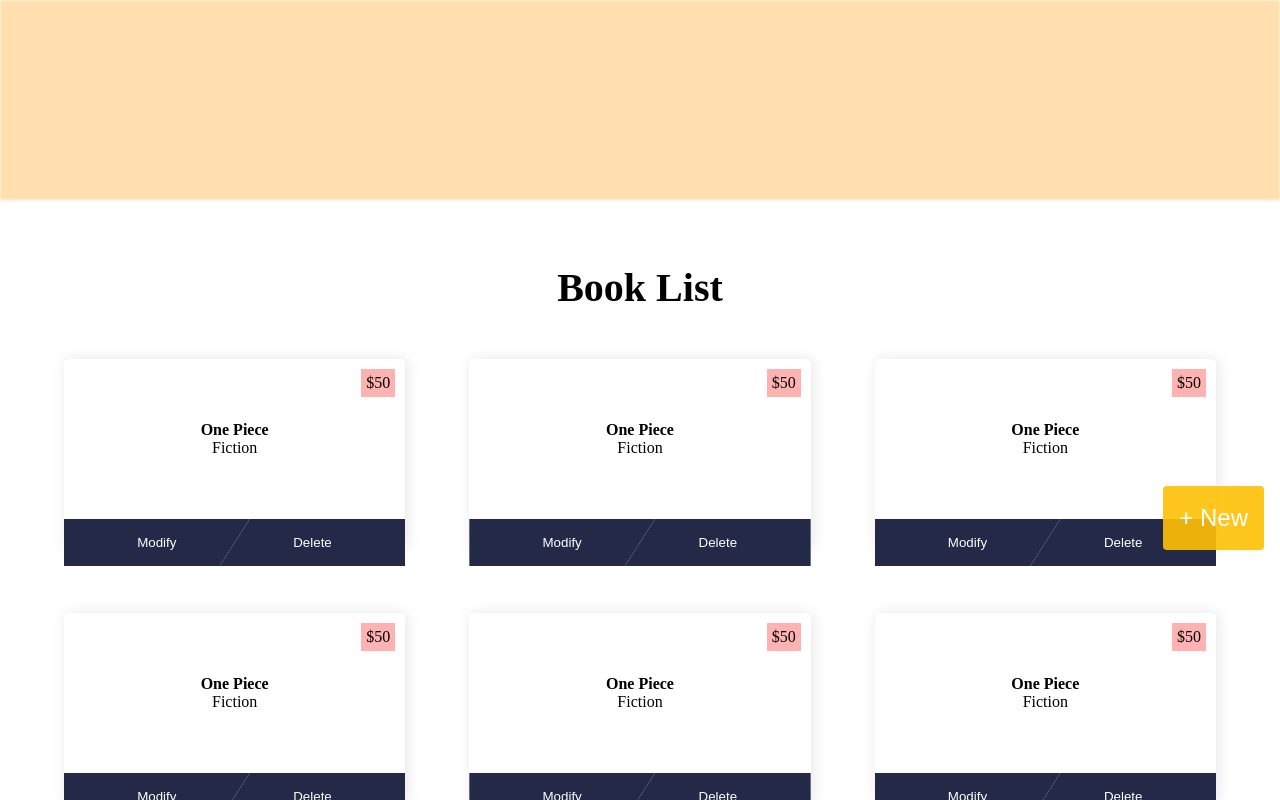
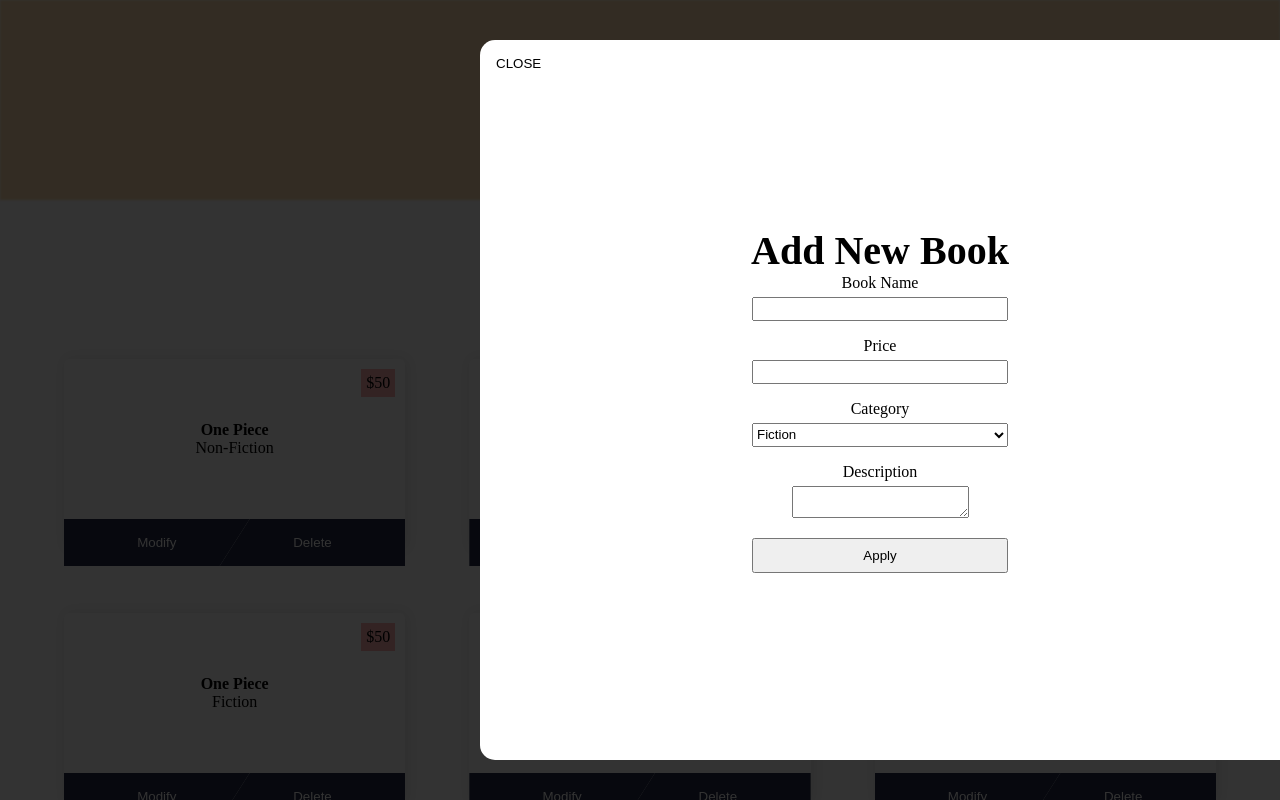
Before and after one commit to achowatt/bookstore, a React (Create React App) app: page / in a window 1280 px wide. Both pictures are taken after a click on the button "+ New". Shown: the top 800 px of the page. Built offline with nearby package versions, Linux system fonts and the light colour scheme.

Commit message:
Finish modify and add new functionality

```diff
--- a/src/App.js
+++ b/src/App.js
@@ -1,4 +1,4 @@
-import React from "react";
+import React, { useState } from "react";
 import styled from "styled-components";
 
 //Components
@@ -7,14 +7,41 @@
 import BooklistSection from "./components/BooklistSection";
 import HeaderSection from "./components/HeaderSection";
 
+//Book List
+import data from "./data";
+
 function App() {
+  const [modifying, setModifying] = useState(false);
+  const [addingNew, setAddingNew] = useState(false);
+  const [currentBook, setCurrentBook] = useState({
+    id: "",
+    name: "",
+    price: "",
+    category: "",
+    description: "",
+  });
+  const [currentBookList, setCurrentBookList] = useState(data());
+
   return (
     <AppStyle>
       <HeaderSection />
       <main>
-        <BooklistSection />
-        <PopupSection />
-        <AddNewButton />
+        <BooklistSection
+          setModifying={setModifying}
+          setCurrentBook={setCurrentBook}
+          currentBookList={currentBookList}
+        />
+        {(modifying || addingNew) && (
+          <PopupSection
+            setModifying={setModifying}
+            setAddingNew={setAddingNew}
+            currentBook={currentBook}
+            setCurrentBook={setCurrentBook}
+            currentBookList={currentBookList}
+            setCurrentBookList={setCurrentBookList}
+          />
+        )}
+        <AddNewButton setAddingNew={setAddingNew} />
       </main>
     </AppStyle>
   );
--- a/src/components/AddNewButton.js
+++ b/src/components/AddNewButton.js
@@ -1,8 +1,8 @@
 import React from "react";
 import styled from "styled-components";
 
-const AddNewButton = () => {
-  return <AddButton> + New </AddButton>;
+const AddNewButton = ({ setAddingNew }) => {
+  return <AddButton onClick={() => setAddingNew(true)}> + New </AddButton>;
 };
 
 const AddButton = styled.button`
@@ -20,6 +20,10 @@
   position: fixed;
   bottom: 250px;
   right: 1rem;
+
+  &:hover {
+    background: #ffb007;
+  }
 `;
 
 export default AddNewButton;
--- a/src/components/BookDetails.js
+++ b/src/components/BookDetails.js
@@ -2,20 +2,38 @@
 import { CardButtons } from "../styles/mixinStyle";
 import styled from "styled-components";
 
-const BookDetails = ({ id, name, price, category, description }) => {
+const BookDetails = ({
+  id,
+  name,
+  price,
+  category,
+  description,
+  setModifying,
+  setCurrentBook,
+}) => {
+  const modify = () => {
+    setModifying(true);
+    setCurrentBook({
+      id,
+      name,
+      category,
+      price,
+      description,
+    });
+  };
   return (
     <BookInfoCard id={id}>
-      <div class="wrapper">
-        <div class="book-info">
+      <div className="wrapper">
+        <div className="book-info">
           <h4>{name}</h4>
           <p>{category}</p>
-          <p class="price">${price}</p>
+          <p className="price">${price}</p>
         </div>
-        <div class="book-description">{description}</div>
+        <div className="book-description">{description}</div>
       </div>
 
       <div className="modify-delete-container">
-        <ModifyButton>Modify</ModifyButton>
+        <ModifyButton onClick={modify}>Modify</ModifyButton>
         <DeleteButton>Delete</DeleteButton>
       </div>
     </BookInfoCard>
--- a/src/components/BooklistSection.js
+++ b/src/components/BooklistSection.js
@@ -1,16 +1,13 @@
 import React from "react";
 import styled from "styled-components";
 import BookDetails from "./BookDetails";
-import data from "../data";
 
-const BooklistSection = () => {
-  const bookData = data();
-
+const BooklistSection = ({ setModifying, setCurrentBook, currentBookList }) => {
   return (
     <BookListContainer>
       <h2>Book List</h2>
-      <ul class="book-list">
-        {bookData.map((book) => (
+      <ul className="book-list">
+        {currentBookList.map((book) => (
           <BookDetails
             key={book.id}
             id={book.id}
@@ -18,6 +15,8 @@
             price={book.price}
             category={book.category}
             description={book.description}
+            setModifying={setModifying}
+            setCurrentBook={setCurrentBook}
           />
         ))}
       </ul>
--- a/src/components/FormSection.js
+++ b/src/components/FormSection.js
@@ -1,27 +1,120 @@
-import React from "react";
+import React, { useState } from "react";
 import styled from "styled-components";
+import { v4 as uuidv4 } from "uuid";
 
-const FormSection = () => {
+const FormSection = ({
+  currentBook,
+  setCurrentBook,
+  currentBookList,
+  setCurrentBookList,
+  setModifying,
+  setAddingNew,
+}) => {
+  const [inputName, setInputName] = useState(currentBook.name);
+  const [inputPrice, setInputPrice] = useState(currentBook.price);
+  const [categoryOption, setCategoryOption] = useState(currentBook.category);
+  const [inputDescription, setInputDescription] = useState(
+    currentBook.description
+  );
+
+  const editNameHandler = (e) => {
+    setInputName(e.target.value);
+  };
+
+  const editPriceHandler = (e) => {
+    setInputPrice(e.target.value);
+  };
+
+  const editCategoryHandler = (e) => {
+    setCategoryOption(e.target.value);
+  };
+
+  const editDescriptionHandler = (e) => {
+    setInputDescription(e.target.value);
+  };
+
+  const removePopup = () => {
+    setModifying(false);
+    setAddingNew(false);
+    setCurrentBook({
+      id: "",
+      name: "",
+      price: "",
+      category: "",
+      description: "",
+    });
+  };
+
+  const submitHandler = (e) => {
+    e.preventDefault();
+    const bookIndex = currentBookList.findIndex(
+      (book) => book.id === currentBook.id
+    );
+    if (bookIndex !== -1) {
+      currentBookList[bookIndex] = {
+        id: currentBook.id,
+        name: inputName,
+        price: inputPrice,
+        category: categoryOption,
+        description: inputDescription,
+      };
+      //Notify Update
+      console.log(`UPDATE: You've successfully modified book: ${inputName}`);
+    } else {
+      const newBook = {
+        id: uuidv4(),
+        name: inputName,
+        price: inputPrice,
+        category: categoryOption,
+        description: inputDescription,
+      };
+      setCurrentBookList([...currentBookList, newBook]);
+      //Notify Update
+      console.log(`UPDATE: You've successfully added a book: ${inputName}`);
+    }
+    removePopup();
+  };
+
   return (
-    <form>
-      <Label for="modify-book-name">Book Name</Label>
-      <Input type="text" id="modify-book-name" />
+    <form onSubmit={submitHandler}>
+      <Label htmlFor="modify-book-name">Book Name</Label>
+      <Input
+        type="text"
+        id="modify-book-name"
+        value={inputName}
+        onChange={editNameHandler}
+      />
 
       <br />
 
-      <Label for="modify-book-price">Price</Label>
-      <Input type="text" id="modify-book-price" />
+      <Label htmlFor="modify-book-price">Price</Label>
+      <Input
+        type="text"
+        id="modify-book-price"
+        value={inputPrice}
+        onChange={editPriceHandler}
+      />
 
       <br />
 
-      <Label for="modify-book-category">Category</Label>
-      <Select name="modify-book-category" id="modify-book-category">
-        <option value="fiction">Fiction</option>
-        <option value="non-fiction">Non-Fiction</option>
-        <option value="cookbooks">Cookbooks</option>
-        <option value="kidsbooks">Kids Books</option>
+      <Label htmlFor="modify-book-category">Category</Label>
+      <Select
+        name="modify-book-category"
+        id="modify-book-category"
+        value={categoryOption}
+        onChange={editCategoryHandler}
+      >
+        <option value="Fiction">Fiction</option>
+        <option value="Non-Fiction">Non-Fiction</option>
+        <option value="Cookbooks">Cookbooks</option>
+        <option value="Kidsbooks">Kids Books</option>
       </Select>
 
+      <Label htmlFor="modify-book-description">Description</Label>
+      <textarea
+        value={inputDescription}
+        onChange={editDescriptionHandler}
+      ></textarea>
       <br />
 
       <ApplyButton type="submit">Apply</ApplyButton>
--- a/src/components/PopupSection.js
+++ b/src/components/PopupSection.js
@@ -3,16 +3,41 @@
 
 import FormSection from "./FormSection";
 
-const PopupSection = () => {
+const PopupSection = ({
+  setModifying,
+  setAddingNew,
+  currentBook,
+  setCurrentBook,
+  currentBookList,
+  setCurrentBookList,
+}) => {
+  const removePopup = () => {
+    setModifying(false);
+    setAddingNew(false);
+    setCurrentBook({
+      id: "",
+      name: "",
+      price: "",
+      category: "",
+      description: "",
+    });
+  };
   return (
     <>
       <Popup>
-        <h2>Modify Book</h2>
-        <BookIdStyle>Book ID: 23WD4R</BookIdStyle>
-        <FormSection />
-        <CloseButton>close</CloseButton>
+        <h2>{currentBook.id ? "Modify Book" : "Add New Book"}</h2>
+        {currentBook.id && <BookIdStyle>Book ID: {currentBook.id}</BookIdStyle>}
+        <FormSection
+          currentBook={currentBook}
+          setCurrentBook={setCurrentBook}
+          currentBookList={currentBookList}
+          setCurrentBookList={setCurrentBookList}
+          setModifying={setModifying}
+          setAddingNew={setAddingNew}
+        />
+        <CloseButton onClick={removePopup}>close</CloseButton>
       </Popup>
-      <Overlay />
+      <Overlay onClick={removePopup} />
     </>
   );
 };
@@ -27,8 +52,9 @@
   max-width: 90%;
 
   position: fixed;
-  height: 100vh;
-  top: 0;
+  height: 90%;
+  min-height: fit-content;
+  top: 5%;
   right: 0;
 
   background: white;
@@ -37,8 +63,6 @@
   border-top-left-radius: 15px;
   border-bottom-left-radius: 15px;
   text-align: center;
-
-  display: none;
 `;
 
 const BookIdStyle = styled.p`
@@ -46,7 +70,6 @@
 `;
 
 const Overlay = styled.div`
-  display: none;
   top: 0;
   left: 0;
   position: fixed;
--- a/src/data.js
+++ b/src/data.js
@@ -6,21 +6,21 @@
       id: uuidv4(),
       name: "One Piece",
       price: 50,
-      category: "Fiction",
+      category: "Non-Fiction",
       description: "Awesome manga about a boy blah blah",
     },
     {
       id: uuidv4(),
       name: "One Piece",
       price: 50,
-      category: "Fiction",
+      category: "Non-Fiction",
       description: "Awesome manga about a boy blah blah",
     },
     {
       id: uuidv4(),
       name: "One Piece",
       price: 50,
-      category: "Fiction",
+      category: "Non-Fiction",
       description: "Awesome manga about a boy blah blah",
     },
     {
```
